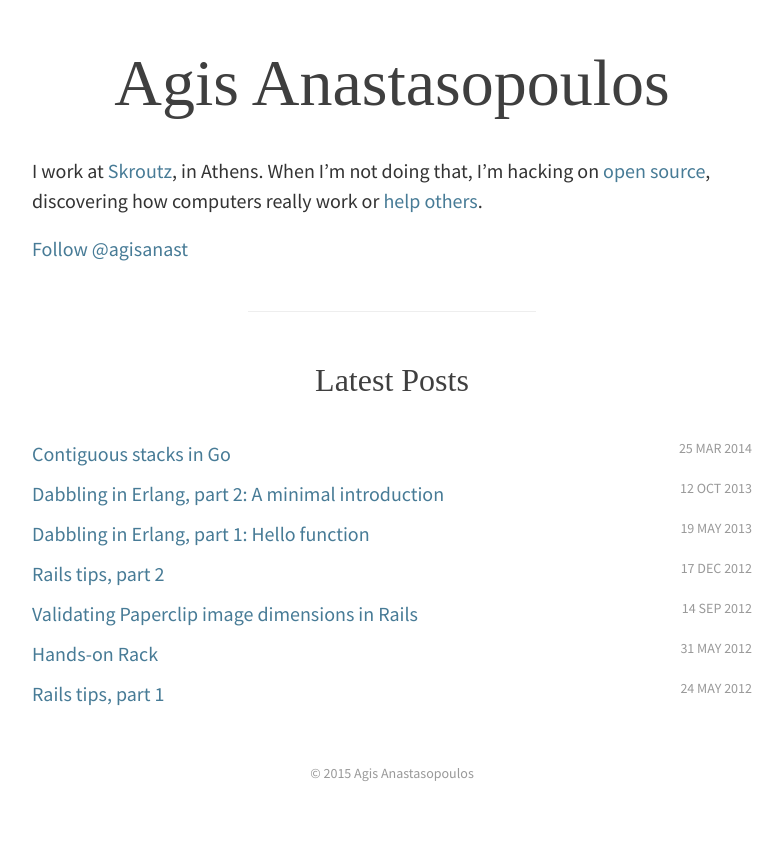
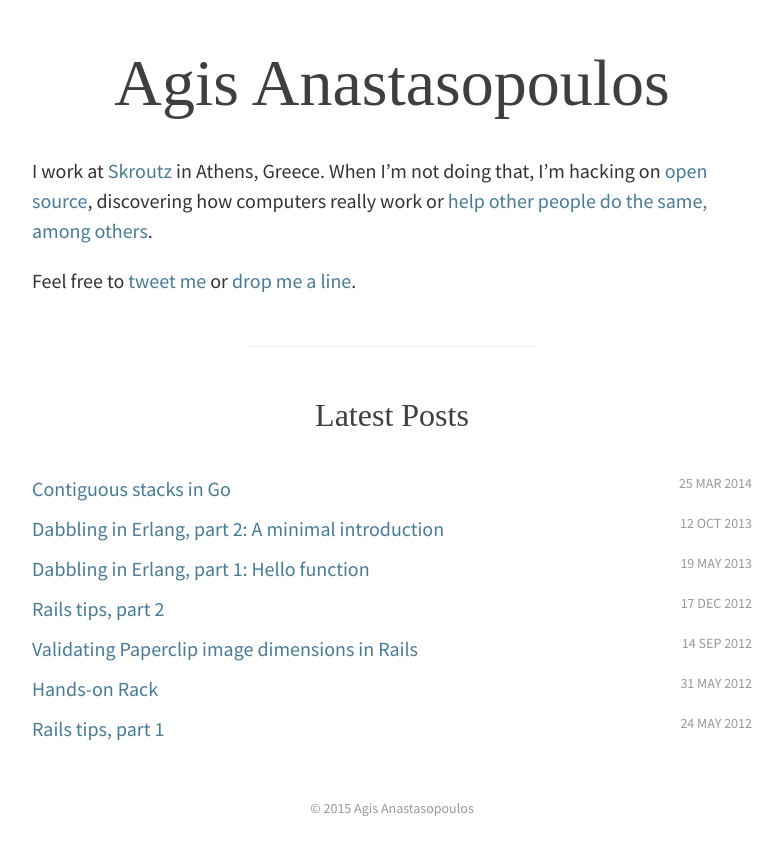
Before and after one commit to apostoiis/agis.io, a Jekyll site: the page built from _source/index.html, in a window 1280 px wide. Shown: the top 855 px of the page, without its empty margins (248-1031 px from the left). Built offline with Jekyll 4.4.1, drawn with Linux system fonts in a browser that asks for light colours; some web fonts are replaced; comment, search, counter and statistics services are not loaded.

Commit message:
Rephrase intro text
- Remove twitter widget button
- Add link to mail

```diff
--- a/_source/_layouts/home.html
+++ b/_source/_layouts/home.html
@@ -5,11 +5,13 @@ layout: default
 <div id="intro">
   <h1>Agis Anastasopoulos</h1>
   <p>
-    I work at <a href="http://skroutz.gr" target="_blank" rel="external">Skroutz</a>, in Athens. When I’m not doing that, I’m hacking on <a href="http://github.com/Agis-" target="_blank" rel="external">open source</a>, discovering how computers really work or <a href="http://stackoverflow.com/users/1242778/agis" target="_blank" rel="external">help others</a>.
+    I work at <a href="http://skroutz.gr" target="_blank" rel="external">Skroutz</a> in Athens, Greece. When I’m not doing that, I’m hacking on <a href="http://github.com/Agis-" target="_blank" rel="external">open source</a>, discovering how computers really work or <a href="http://stackoverflow.com/users/1242778/agis" target="_blank" rel="external">help other people do the same, among others</a>.
   </p>
 
-    <a href="https://twitter.com/agisanast" class="twitter-follow-button" data-show-count="false" data-show-screen-name="false">Follow @agisanast</a>
-    <script>!function(d,s,id){var js,fjs=d.getElementsByTagName(s)[0],p=/^http:/.test(d.location)?'http':'https';if(!d.getElementById(id)){js=d.createElement(s);js.id=id;js.src=p+'://platform.twitter.com/widgets.js';fjs.parentNode.insertBefore(js,fjs);}}(document, 'script', 'twitter-wjs');</script>
+  <p>
+    Feel free to <a href="https://twitter.com/agisanast" target="_blank" rel="external">tweet me</a> or
+    <a href="mailto:agis.anast@gmail.com?subject=agis.io">drop me a line</a>.
+  </p>
 </div>
 
 <hr/>
```
